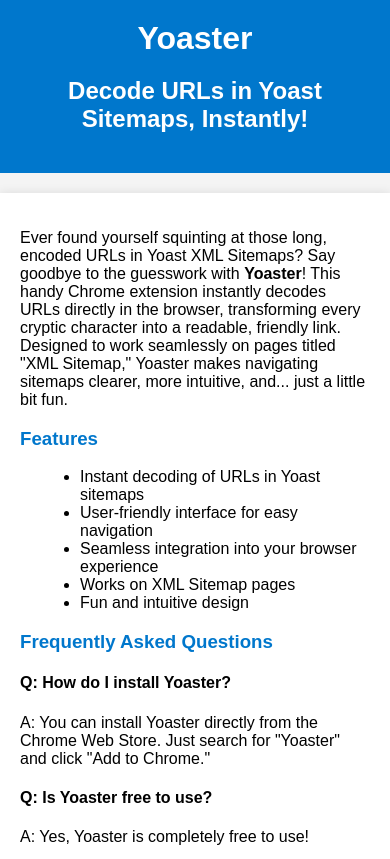
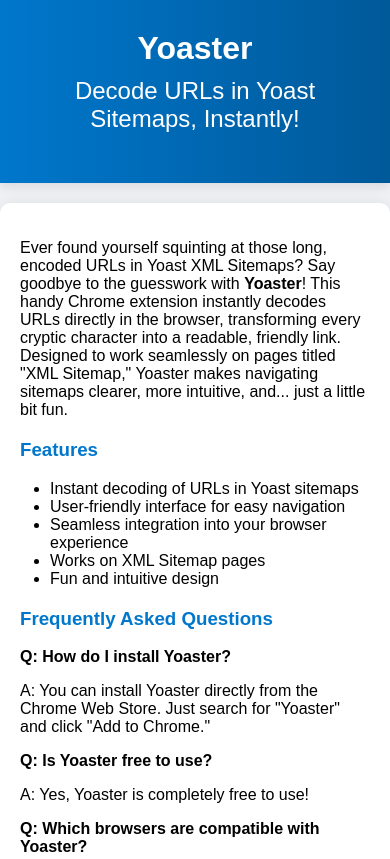
Before and after one commit to tools-by-rotem/yoaster, a plain HTML site: page index.html in a window 390 px wide. Shown: the top 859 px of the page. Drawn offline with Linux system fonts and the light colour scheme.

Commit message:
Update index.html
Better looking

```diff
--- a/index.html
+++ b/index.html
@@ -6,43 +6,69 @@
     <title>Yoaster - Official Page</title>
     <style>
         body {
-            font-family: Arial, sans-serif;
+            font-family: 'Arial', sans-serif;
             margin: 0;
             padding: 0;
-            background-color: #f4f4f4;
+            background-color: #f0f2f5;
         }
 
         header {
-            background: #0077cc;
+            background: linear-gradient(90deg, #0077cc, #005999);
             color: white;
-            padding: 20px;
+            padding: 30px;
             text-align: center;
+            box-shadow: 0 4px 10px rgba(0, 0, 0, 0.1);
         }
 
         h1 {
             margin: 0;
+            font-size: 2.5em;
+        }
+
+        h2 {
+            margin: 10px 0 20px;
+            font-weight: normal;
         }
 
         main {
-            max-width: 800px;
+            max-width: 900px;
             margin: 20px auto;
-            padding: 20px;
+            padding: 30px;
             background: white;
-            box-shadow: 0 0 10px rgba(0, 0, 0, 0.1);
+            border-radius: 10px;
+            box-shadow: 0 2px 20px rgba(0, 0, 0, 0.1);
         }
 
         h3 {
             color: #0077cc;
+            margin-top: 20px;
         }
 
         ul {
             list-style-type: disc;
             margin-left: 20px;
+            padding-left: 10px;
+        }
+
+        #faq h4 {
+            margin: 10px 0 5px;
         }
 
         #donate {
             text-align: center;
-            margin-top: 30px;
+            margin-top: 40px;
+            padding: 20px;
+            border-top: 1px solid #e0e0e0;
+        }
+
+        #donate img {
+            width: 200px; /* Adjust size as needed */
+            cursor: pointer;
+            transition: transform 0.3s;
+        }
+
+        #donate img:hover {
+            transform: scale(1.05);
         }
 
         footer {
@@ -53,6 +79,16 @@
             position: relative;
             bottom: 0;
             width: 100%;
+        }
+
+        @media (max-width: 600px) {
+            h1 {
+                font-size: 2em;
+            }
+
+            main {
+                padding: 20px;
+            }
         }
     </style>
 </head>
```
